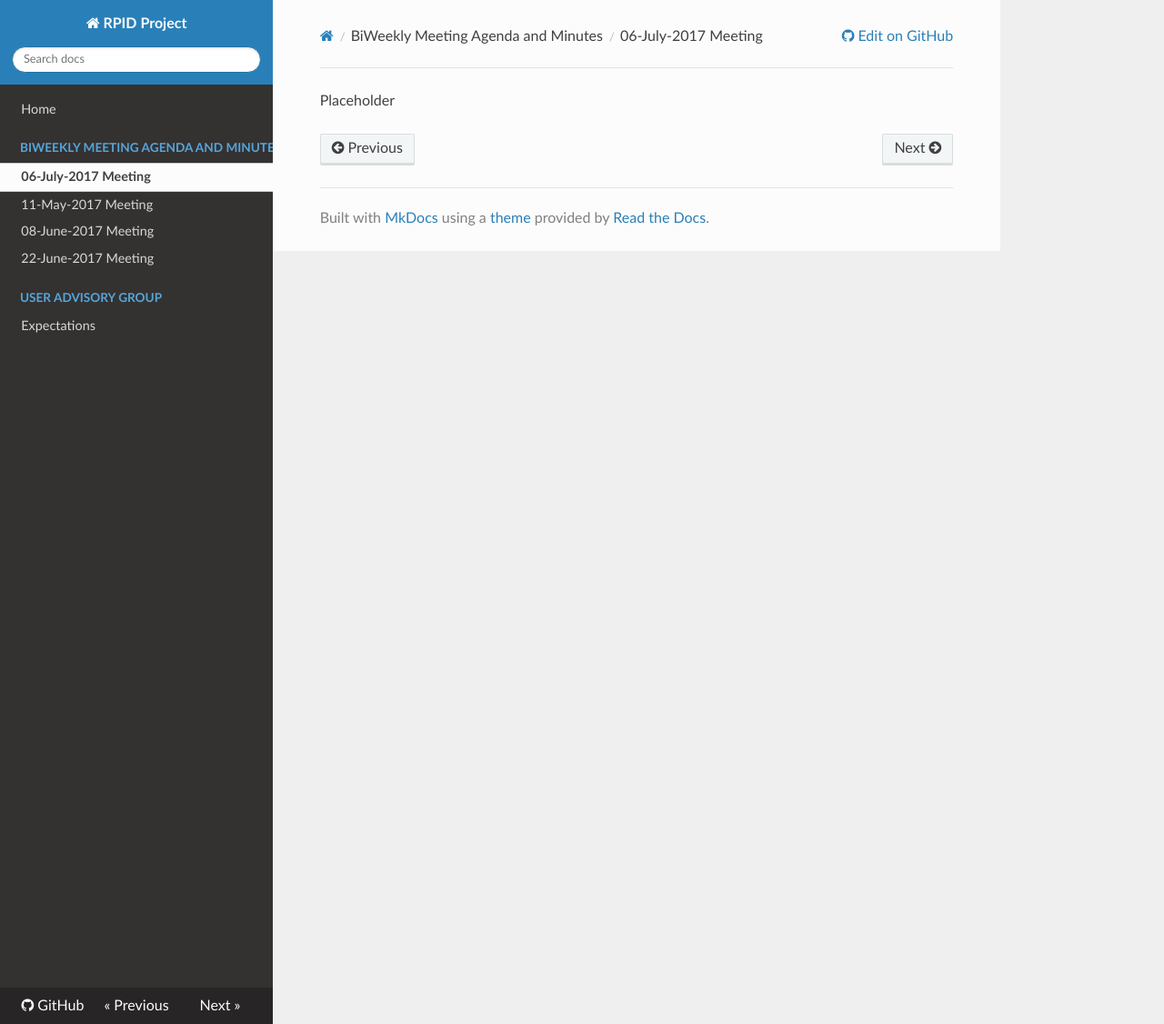
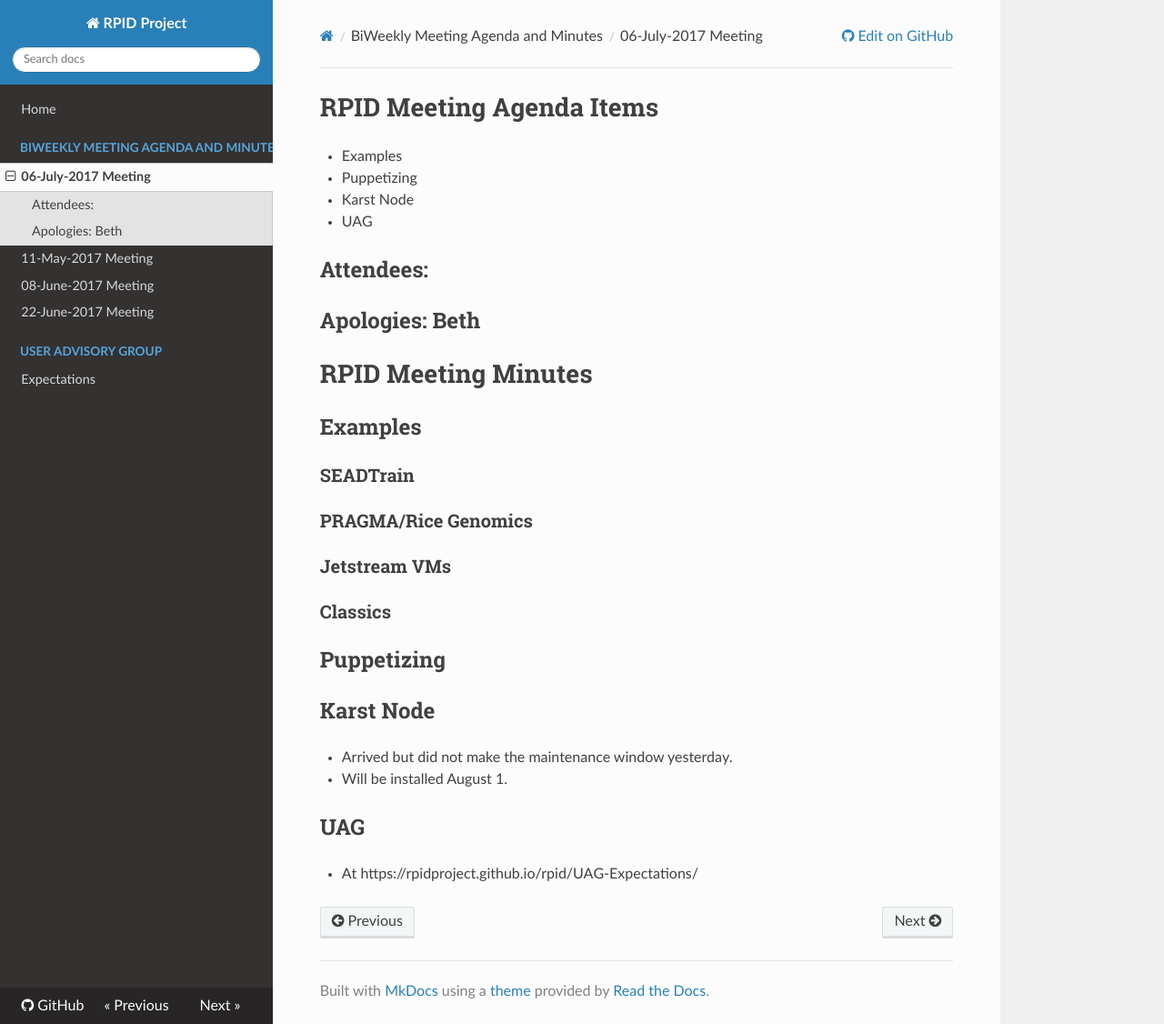
Before and after one commit to rpidproject/rpid, an MkDocs documentation site: the page built from docs/06-July-2017.md, in a window 1280 px wide and 1126 px high. Shown: the whole window at 91% size. Built offline with MkDocs 1.6.1, drawn with Linux system fonts in a browser that asks for light colours; nearby versions of some CDN libraries; old or Windows-style settings are respelled for this version of MkDocs.

Commit message:
Update 06-July-2017.md

```diff
--- a/docs/06-July-2017.md
+++ b/docs/06-July-2017.md
@@ -1 +1,30 @@
-Placeholder
+# RPID Meeting Agenda Items
+
+   * Examples
+   * Puppetizing
+   * Karst Node
+   * UAG
+
+## Attendees:
+## Apologies: Beth
+
+# RPID Meeting Minutes
+
+## Examples
+
+### SEADTrain
+
+### PRAGMA/Rice Genomics
+
+### Jetstream VMs
+
+### Classics
+
+## Puppetizing
+
+## Karst Node
+   * Arrived but did not make the maintenance window yesterday.
+   * Will be installed August 1.
+
+## UAG
+   * At https://rpidproject.github.io/rpid/UAG-Expectations/
```
